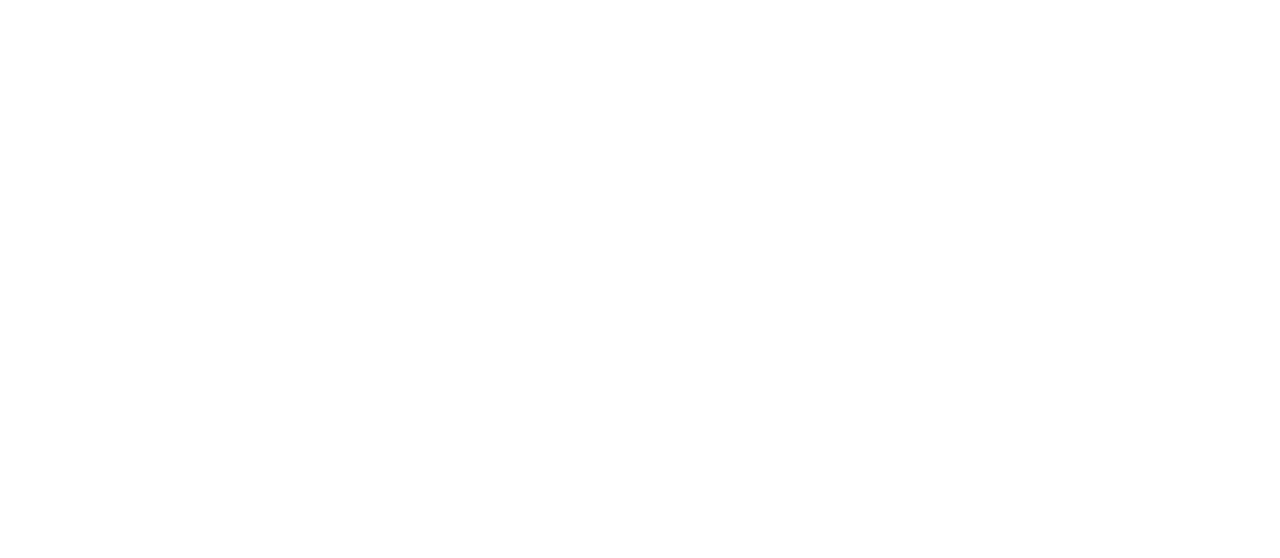
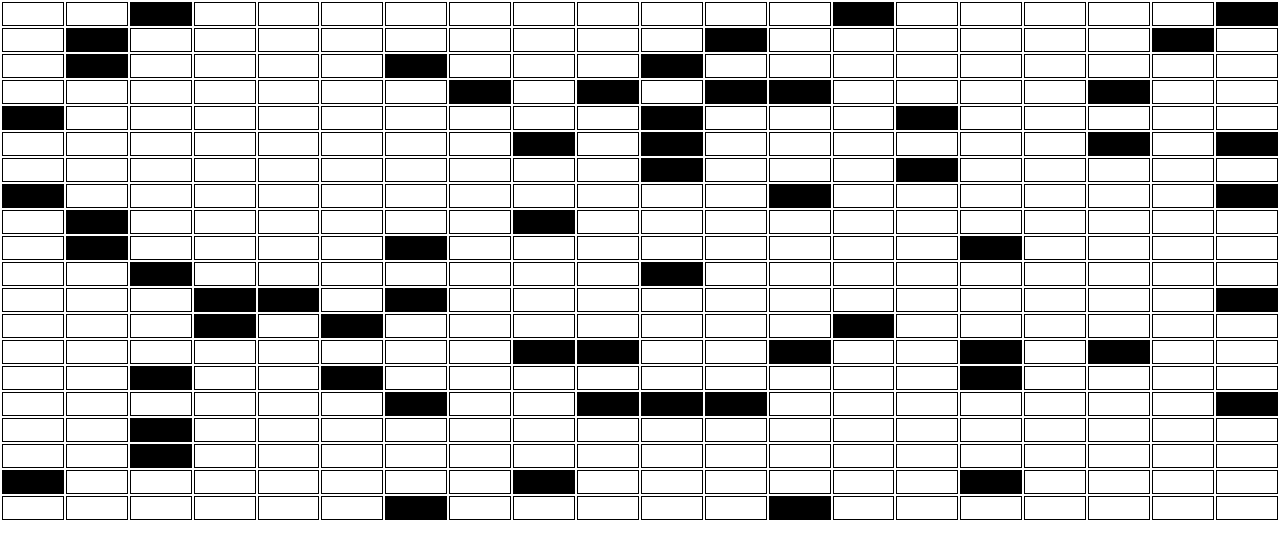
Before and after one commit to vag-lu/q-learning-simulation, a React (Create React App) app: page / in a window 1280 px wide. Shown: the top 558 px of the page. Built offline with nearby package versions, Linux system fonts and the light colour scheme.

Commit message:
created enviroment

```diff
--- a/src/components/Enviroment/index.scss
+++ b/src/components/Enviroment/index.css
@@ -1,3 +1,3 @@
-.table {
+.tbl {
     width: 100%;
 }
--- a/src/components/Enviroment/index.js
+++ b/src/components/Enviroment/index.js
@@ -1,6 +1,7 @@
 import React, { Component } from 'react'
 import { MATRIX_X, MATRIX_Y } from '../../settings'
-import State from '../State';
+import StateOfEnv from '../StateOfEnv';
+import './index.css'
 
 export default class Enviroment extends Component {
 
@@ -18,12 +19,15 @@
         let rowData = []
         this.defineObstacles(totalStates)
         //console.log(obstacles)
-        let i = 1
+        let i = 0
         let j = 1
         let cont = 1
         console.log(totalStates)
 
         while (j <= MATRIX_Y) {
+
+            i++
+
             let state = {
                 x: { i },
                 y: { j }
@@ -40,12 +44,12 @@
             rowData.push(state)
 
             if (i === MATRIX_X) {
-                i = 1
+                i = 0
                 j++
                 enviromentData.push(rowData)
                 rowData = []
             }
-            i++
+
             cont++
         }
         console.log(enviromentData)
@@ -53,22 +57,19 @@
     }
 
     createEnviroment() {
-        debugger
         const { states } = this.props
         return (
-            states.map(row => {
-                return (
-                    <tr>
-                        {this.createRow(row)}
-                    </tr>
-                )
-            })
+            states.map(row => (
+                <tr>
+                    {this.createRow(row)}
+                </tr>
+            ))
         )
     }
 
     createRow(row) {
-        row.map(state => (
-            <State state={state} />
+        return row.map(state => (
+            <StateOfEnv state={state} />
         ))
     }
 
@@ -77,7 +78,7 @@
             obstacles,
             includeObstacle
         } = this.props
-        const percOfObstacles = Math.floor((Math.random() * (50 - 30 + 1)) + 30);
+        const percOfObstacles = Math.floor((Math.random() * (25 - 10 + 1)) + 10);
         const numberOfObstacle = Math.round((percOfObstacles / 100) * totalStates)
 
         for (let i = 1; i <= numberOfObstacle; i++) {
@@ -94,7 +95,7 @@
     render() {
         return (
             <div>
-                <table>
+                <table className='tbl'>
                     {this.createEnviroment()}
                 </table>
             </div>
--- a/src/components/State/index.js
+++ /dev/null
@@ -1,15 +0,0 @@
-import React from 'react'
-
-export default class State {
-    render(){
-        const {
-            state
-        } = this.props
-        return(
-            <div>
-                <td className={state.obstacle ? `obstacle` : `state`}>
-                </td>
-            </div>
-        )
-    }
-}
--- /dev/null
+++ b/src/components/StateOfEnv/index.css
@@ -0,0 +1,12 @@
+.obstacle {
+    background-color: black;
+    height: 20px;
+}
+
+.state {
+    height: 20px;
+}
+
+.td {
+    border: 1px solid black;
+}
--- /dev/null
+++ b/src/components/StateOfEnv/index.js
@@ -0,0 +1,14 @@
+import React, { Component } from 'react'
+import './index.css'
+
+export default class StateOfEnv extends Component {
+    render() {
+        const {
+            state
+        } = this.props
+
+        return (
+            <td className={`td ${state.obstacle ? `obstacle` : `state`}`}></td>
+        )
+    }
+}
--- a/src/pages/App/App.js
+++ b/src/pages/App/App.js
@@ -19,12 +19,12 @@
   }
 
   includeObstacle(newObstacle) {
-    const newArrayObstacles = this.state.obstacles.push(newObstacle)
+    let newArrayObstacles = this.state.obstacles
+    newArrayObstacles.push(newObstacle)
     this.setState({ obstacles: newArrayObstacles })
   }
 
   updateStates(states){
-    debugger
     this.setState({states: states})
   }
 
```
Also changed, not shown: src/components/State/index.scss (deleted, +0 -10 lines).
